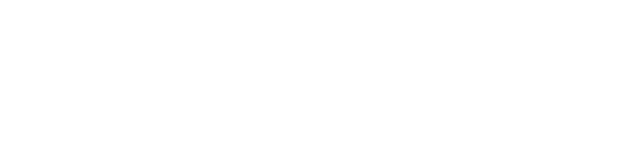
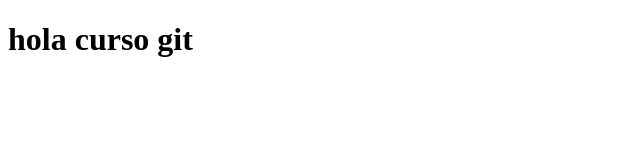
Before and after one commit to Juan0Aragon/proyecto-aprendizaje, a plain HTML site: page index.html in a window 1280 px wide. Shown: the whole page, without its empty margins (0-640 px from the left). Drawn offline with Linux system fonts and the light colour scheme.

Commit message:
agregado titulo

```diff
--- a/index.html
+++ b/index.html
@@ -6,5 +6,8 @@
 </head>
 
 <body>
+<h1> hola curso git </h1>
+
+
 </body>
 </html>
```
